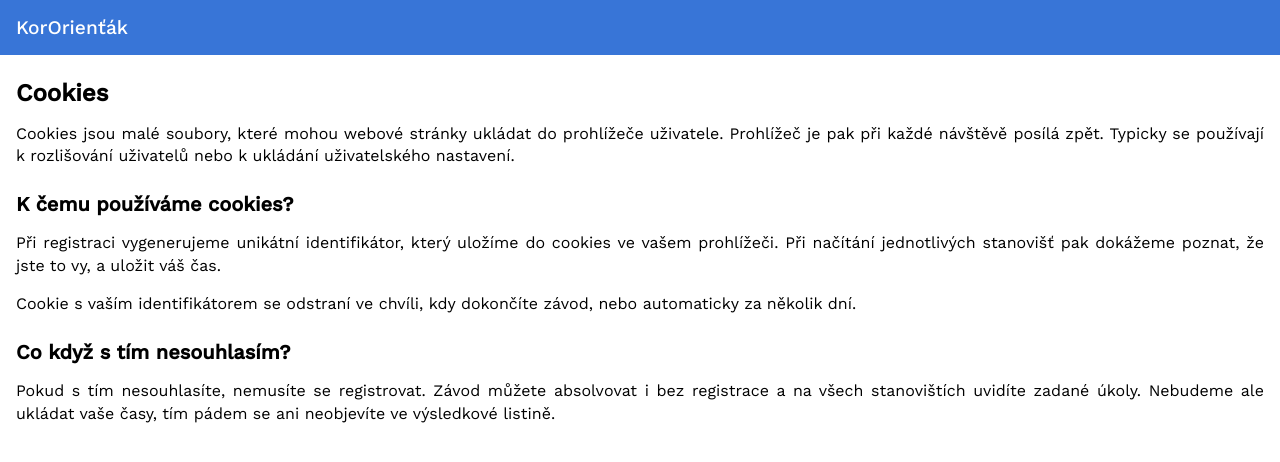
After one commit to janslifka/kororientak, a Django app: page /cookies in a window 1280 px wide. The commit adds this page. Shown: the top 462 px of the page. Run offline with Django 3.2, Linux system fonts and the light colour scheme.

Commit message:
Add cookies notice

```diff
--- a/kororientak/competition/forms.py
+++ b/kororientak/competition/forms.py
@@ -2,7 +2,7 @@ from django import forms
 
 
 class RegistrationForm(forms.Form):
-    name = forms.CharField(label='Tvoje jméno', max_length=255)
+    name = forms.CharField(label='Jméno', max_length=255)
     category = forms.ChoiceField(label='Kategorie', choices=(), widget=forms.RadioSelect)
 
     def __init__(self, choices, *args, **kwargs):
--- a/kororientak/competition/templates/base.html
+++ b/kororientak/competition/templates/base.html
@@ -37,11 +37,25 @@
             padding: 1.5rem 1rem;
         }
 
+        a {
+            color: #3875d7;
+        }
+
         h1 {
             margin: 0;
             display: flex;
             justify-content: space-between;
             font-size: 1.5rem;
+        }
+
+        h2 {
+            font-size: 1.25rem;
+            margin-top: 1.5rem;
+        }
+
+        p {
+            text-align: justify;
+            line-height: 1.4;
         }
 
         form {
@@ -110,6 +124,11 @@
             border: 1px solid #3875d7;
         }
 
+        .cookie-info {
+            margin-top: 2rem;
+            font-size: 0.85rem;
+        }
+
         .warning {
             color: #a41515;
         }
--- /dev/null
+++ b/kororientak/competition/templates/cookies-info.html
@@ -0,0 +1,17 @@
+{% extends 'base.html' %}
+
+{% block content %}
+<h1>Cookies</h1>
+
+<p>Cookies jsou malé soubory, které mohou webové stránky ukládat do prohlížeče uživatele. Prohlížeč je pak při každé návštěvě posílá zpět. Typicky se používají k rozlišování uživatelů nebo k ukládání uživatelského nastavení.</p>
+
+<h2>K čemu používáme cookies?</h2>
+
+<p>Při registraci vygenerujeme unikátní identifikátor, který uložíme do cookies ve vašem prohlížeči. Při načítání jednotlivých stanovišť pak dokážeme poznat, že jste to vy, a uložit váš čas.</p>
+<p>Cookie s vaším identifikátorem se odstraní ve chvíli, kdy dokončíte závod, nebo automaticky za několik dní.</p>
+
+<h2>Co když s tím nesouhlasím?</h2>
+
+<p>Pokud s tím nesouhlasíte, nemusíte se registrovat. Závod můžete absolvovat i bez registrace a na všech stanovištích uvidíte zadané úkoly. Nebudeme ale ukládat vaše časy, tím pádem se ani neobjevíte ve výsledkové listině.</p>
+
+{% endblock %}
--- a/kororientak/competition/urls.py
+++ b/kororientak/competition/urls.py
@@ -1,8 +1,9 @@
 from django.urls import path
 
-from .views import QRCodesView, TaskView
+from .views import CookiesInfoView, QRCodesView, TaskView
 
 urlpatterns = [
     path('ukol/<uuid:task_uuid>', TaskView.as_view(), name='task'),
+    path('cookies', CookiesInfoView.as_view(), name='cookies_info'),
     path('qr-kody', QRCodesView.as_view(), name='qr_codes'),
 ]
--- a/kororientak/competition/views.py
+++ b/kororientak/competition/views.py
@@ -114,3 +114,8 @@ class QRCodesView(LoginRequiredMixin, View):
         return render(request, 'qr-codes.html', {
             'tasks': tasks
         })
+
+
+class CookiesInfoView(View):
+    def get(self, request):
+        return render(request, 'cookies-info.html')
```
Also changed, not shown: kororientak/competition/templates/registration.html (+7 -1 lines).
